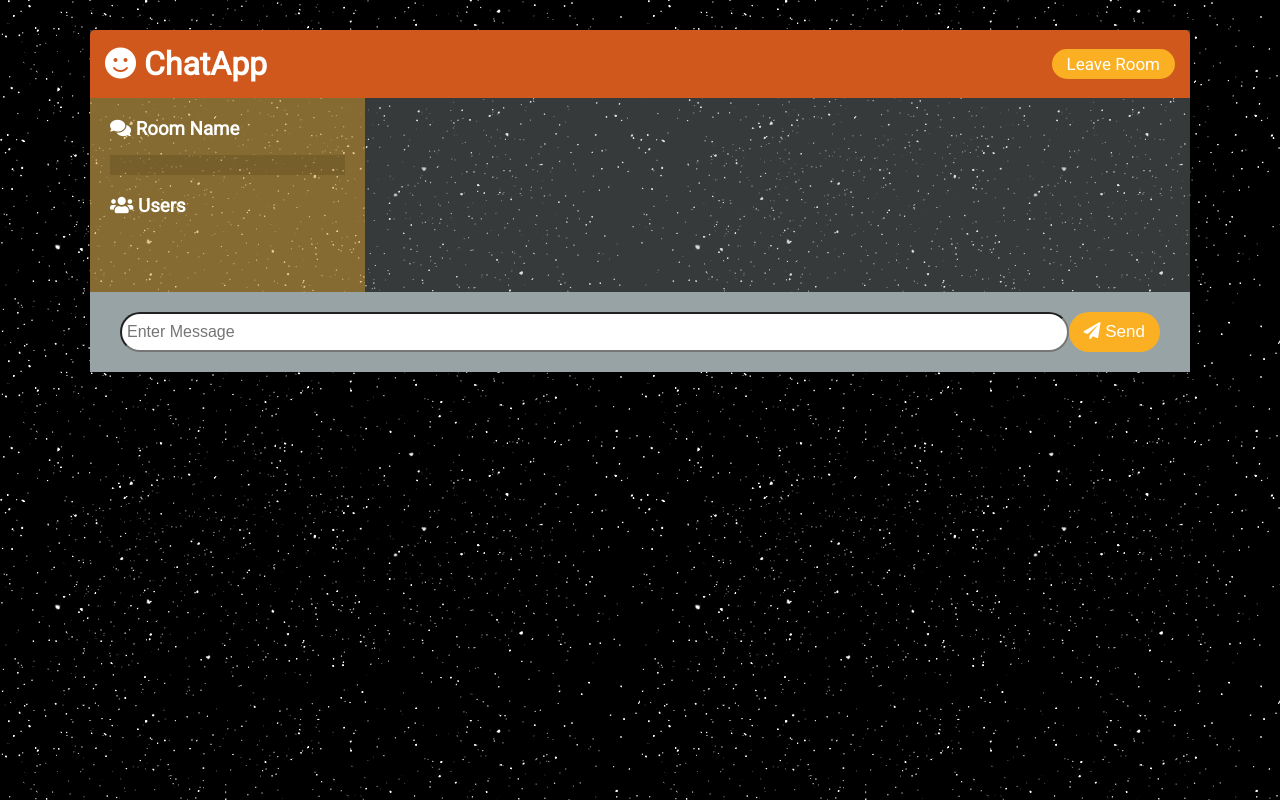
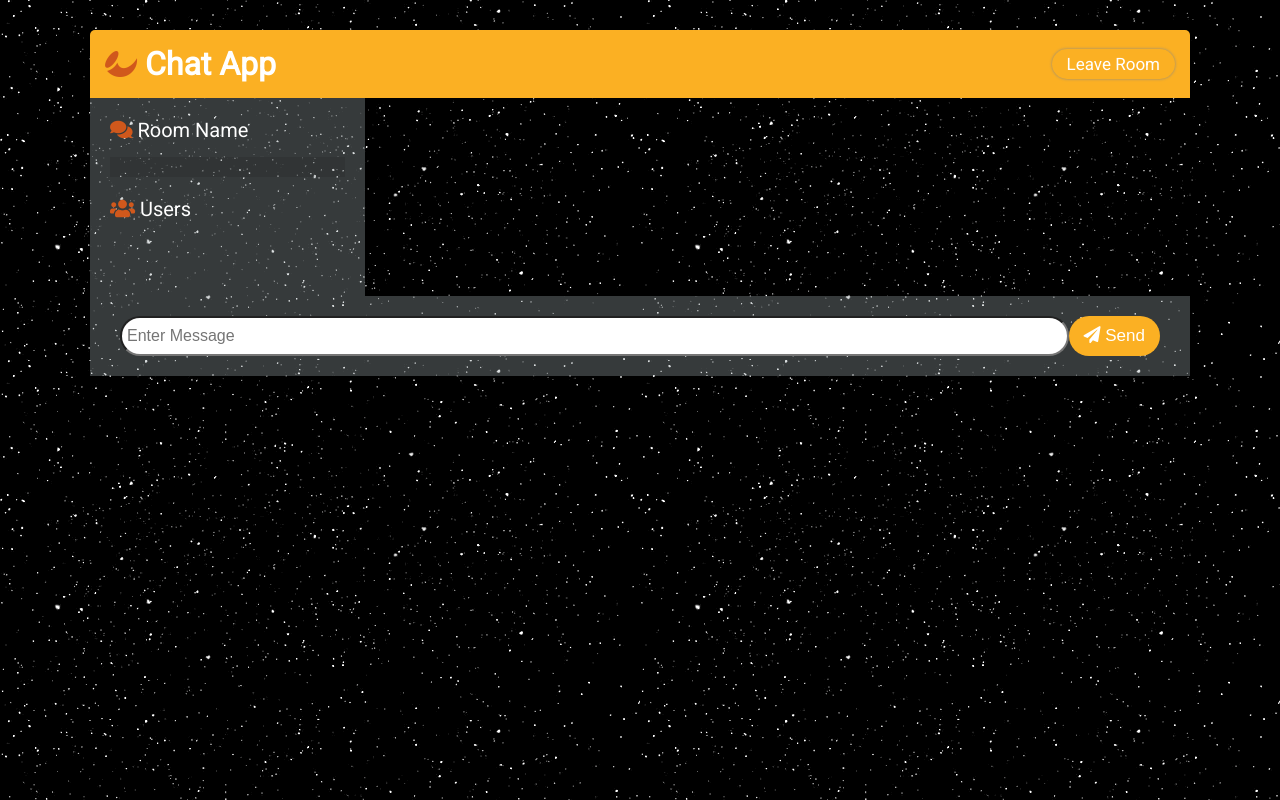
Before and after one commit to balram1996/instaminutes-assignment, a website: page public/chat.html in a window 1280 px wide. Drawn offline with nearby package versions, Linux system fonts and the light colour scheme; no server answers.

Commit message:
css done

```diff
--- a/public/chat.html
+++ b/public/chat.html
@@ -15,14 +15,14 @@
   <body>
     <div class="chat-container">
       <header class="chat-header">
-        <h1><i class="fas fa-smile"></i> ChatApp</h1>
-        <a href="index.html" class="btn">Leave Room</a>
+        <h1><i class="fab fa-affiliatetheme" id="affiliatetheme2"></i> Chat App</h1>
+        <a href="index.html" class="btn" id="leaveRoomBtn">Leave Room</a>
       </header>
       <main class="chat-main">
         <div class="chat-sidebar">
-          <h3><i class="fas fa-comments"></i> Room Name</h3>
+          <h3><i class="fas fa-comments" id="comments"></i> Room Name</h3>
           <h2 id="room-name"></h2>
-          <h3><i class="fas fa-users"></i> Users</h3>
+          <h3><i class="fas fa-users" id="fa-users"></i> Users</h3>
           <ul id="users">
 
           </ul>
--- a/public/css/style.css
+++ b/public/css/style.css
@@ -1,11 +1,7 @@
 @import url('https://fonts.googleapis.com/css?family=Roboto&display=swap');
-
 :root {
-	--dark-color-a: #667aff;
-	--dark-color-b: #7386ff;
-	--light-color: #e6e9ff;
-	--success-color: #5cb85c;
-	--error-color: #d9534f;
+	--dark-color-b: white;
+	--light-color: #d0581ccc;
 }
 
 * {
@@ -32,9 +28,17 @@ a {
 .btn {
 	cursor: pointer;
 	padding: 5px 15px;
-	/* background: var(--light-color); */
 	background:#fbb023;
-	/* color: var(--dark-color-a); */
+	color:white;
+	border-radius: 25px;
+	border: 0;
+	font-size: 17px;
+}
+#leaveRoomBtn{
+	cursor: pointer;
+	padding: 5px 15px;
+	background: #fbb023;
+	box-shadow: 0px 0px 3px #888888;
 	color:white;
 	border-radius: 25px;
 	border: 0;
@@ -45,16 +49,12 @@ a {
 
 .chat-container {
 	max-width: 1100px;
-	/* background: #fff; */
-	background: #98a3a55b;
 	margin: 30px auto;
 	overflow: hidden;
 }
-/* background:#fbb023;
-background:#d0581c; */
+
 .chat-header {
-	/* background: var(--dark-color-a); */
-	background:#d0581c;
+	background:#fbb023;
 	color: #fff;
 	border-top-left-radius: 5px;
 	border-top-right-radius: 5px;
@@ -70,8 +70,7 @@ background:#d0581c; */
 }
 
 .chat-sidebar {
-	/* background: var(--dark-color-b); */
-    background:#fbaf2367;
+	background: #98a3a55b;
 	color: #fff;
 	padding: 20px 20px 60px;
 	overflow-y: scroll;
@@ -87,7 +86,8 @@ background:#d0581c; */
 	box-shadow: inset 0 0 5px grey;
   }
 .chat-sidebar h2 {
-	font-size: 20px;
+	font-size: 15px;
+	letter-spacing: 2px;
 	background: rgba(0, 0, 0, 0.1);
 	padding: 10px;
 	margin-bottom: 20px;
@@ -95,6 +95,8 @@ background:#d0581c; */
 
 .chat-sidebar h3 {
 	margin-bottom: 15px;
+	font-size: 20px;
+	font-weight: 500;
 }
 
 .chat-sidebar ul li {
@@ -139,7 +141,7 @@ background:#d0581c; */
 .chat-form-container {
 	padding: 20px 30px;
 	background-color: var(--dark-color-a);
-    background:#98a3a5
+	background: #98a3a55b;
 }
 
 .chat-form-container form {
@@ -156,7 +158,9 @@ background:#d0581c; */
 .chat-form-container input[type='text']:focus{
 	outline: none;
 }
+
 /* Join Page */
+
 .join-container {
 	max-width: 500px;
 	margin: 80px auto;
@@ -169,13 +173,11 @@ background:#d0581c; */
 	background: #fbb023;
 	border-top-left-radius: 5px;
 	border-top-right-radius: 5px;
-    /* box-shadow: 3px 3px 15px 1px #888888; */
 }
 
 .join-main {
 	padding: 30px 40px;
 	background: #98a3a55b;
-    /* box-shadow: 3px 3px 2px 1px #888888; */
 }
 
 .join-main p {
@@ -229,3 +231,24 @@ background:#d0581c; */
 		display: none;
 	}
 }
+
+#time{
+	margin-left: 5px;
+	font-weight: 300;
+	color:black
+}
+
+/* icons design */
+
+#affiliatetheme{
+  color:#d0581c
+}
+#affiliatetheme2{
+	color:#d0581c
+}
+#comments{
+  color:#d0581c
+}
+#fa-users{
+	color:#d0581c
+}
--- a/public/js/main.js
+++ b/public/js/main.js
@@ -48,7 +48,7 @@ chatForm.addEventListener("submit", (e) => {
 function outputMessage(message) {
     const div = document.createElement("div");
     div.classList.add("message");
-    div.innerHTML = `<p class="meta">${message.username}<span>${message.time}</span></p>
+    div.innerHTML = `<p class="meta">${message.username} <span id="time">${message.time}</span></p>
     <p class="text">
         ${message.text}
     </p>`;
```
Also changed, not shown: public/index.html (+1 -1 lines).
